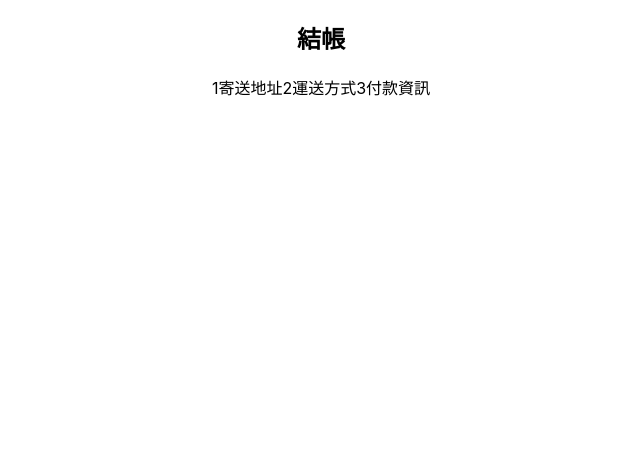
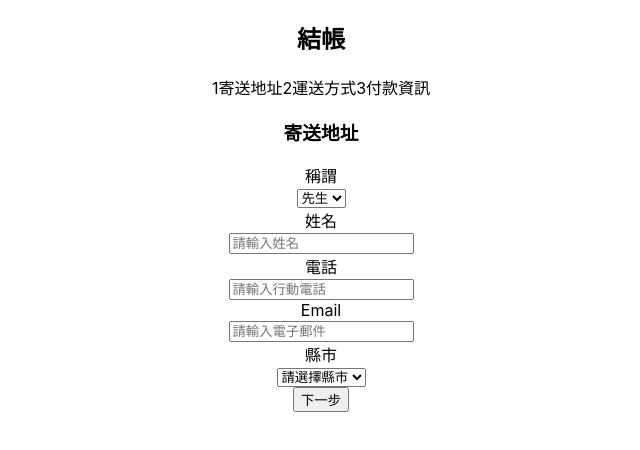
Before and after one commit to Yujie-liang/alpha-shop, a React (Create React App) app: page / in a window 1280 px wide. Shown: the top 450 px of the page, without its empty margins (319-959 px from the left). Built offline with nearby package versions, Linux system fonts and the light colour scheme.

Commit message:
build Step and ProgressControl components

```diff
--- a/src/App.js
+++ b/src/App.js
@@ -1,13 +1,16 @@
 import logo from './logo.svg';
 import './App.css';
 import StepProgress from './components/StepProgress/StepProgress.js';
-
+import Steps from './components/Step/Steps.js';
+import ProgressControl from './components/ProgressControl/ProgressControl.js';
 function App() {
   return (
     <div className="App">
       <main>
         <h2 class="register-title col col-12">結帳</h2>
         <StepProgress />
+        <Steps />
+        <ProgressControl />
       </main>
     </div>
   );
--- /dev/null
+++ b/src/components/ProgressControl/ProgressControl.js
@@ -0,0 +1,72 @@
+
+function Button({ direction, text, iconUrl }) {
+  return (
+    <button className={direction}>
+      {text}
+      <div data={iconUrl} className="cursor-point">
+      </div>
+    </button>
+  )
+}
+//上方div原本tag是object，object應該會指向下一頁，所以就變成了無限迴圈
+function ButtonGroup({ dataPhase, children }) {
+  return (
+    <section className="button-group col col-12" data-phase={dataPhase}>
+      {children}
+    </section>
+  )
+}
+
+
+
+export default function ProgressControl() {
+  return (
+    <section className="progress-control-container col col-lg-6 col-sm-12">
+      <ButtonGroup
+        dataPhase="address"
+      >
+        <Button
+          direction="next"
+          text="下一步"
+          iconUrl="./public/icons/right-arrow.svg"
+        />
+      </ButtonGroup>
+    </section>
+  )
+}
+
+// < !--progress - control-- >
+// < !--step1 -->
+//   <section class="progress-control-container col col-lg-6 col-sm-12">
+//     <section class="button-group col col-12" data-phase="address">
+//       <button class="next">
+//         下一步
+//         <object data="./public/icons/right-arrow.svg" class="cursor-point">
+//         </object>
+//       </button>
+//     </section>
+//     <!-- step2 -->
+//     <section class="button-group col col-12" data-phase="shipping">
+//       <button class="prev">
+//         <object data="./public/icons/left-arrow.svg" class="cursor-point">
+//         </object>
+//         上一步
+//       </button>
+//       <button class="next">
+//         下一步
+//         <object data="./public/icons/right-arrow.svg" class="cursor-point">
+//         </object>
+//       </button>
+//     </section>
+//     <!-- step3 -->
+//     <section class="button-group col col-12" data-phase="credit-card">
+//       <button class="prev">
+//         <object data="./public/icons/left-arrow.svg" class="cursor-point">
+//         </object>
+//         上一步
+//       </button>
+//       <button class="next">
+//         確認下單
+//       </button>
+//     </section>
+//   </section>
--- a/src/components/Step/Address.js
+++ b/src/components/Step/Address.js
@@ -1,111 +1,202 @@
-function formGroup({ formClass, label, children }){
-    return(
-        <div class="col col-12">
-            <div class={formClass}>
-            <div class="input-label">{label}</div>
-            {children}
+const titleOptions = [
+  { value: "mr", text: "先生" },
+  { value: "ms", text: "女士" },
+  { value: "mx", text: "不明" }
+]
+const cityOptions = [
+  { value: "", text: "請選擇縣市" },
+  { value: "KLU", text: "基隆市" },
+  { value: "TPH", text: "新北市" },
+  { value: "TPE", text: "臺北市" },
+  { value: "TYC", text: "桃園市" },
+  { value: "HSH", text: "新竹縣" },
+  { value: "HSC", text: "新竹市" },
+  { value: "MAC", text: "苗栗市" },
+  { value: "MAL", text: "苗栗縣" },
+  { value: "TXG", text: "臺中市" },
+  { value: "CWH", text: "彰化縣" },
+  { value: "CWS", text: "彰化市" },
+  { value: "NTC", text: "南投市" },
+  { value: "NTO", text: "南投縣" },
+  { value: "YLH", text: "雲林縣" },
+  { value: "CHY", text: "嘉義縣" },
+  { value: "CYI", text: "嘉義市" },
+  { value: "TNN", text: "臺南市" },
+  { value: "KHH", text: "高雄市" },
+  { value: "IUH", text: "屏東縣" },
+  { value: "PTS", text: "屏東市" },
+  { value: "ILN", text: "宜蘭縣" },
+  { value: "ILC", text: "宜蘭市" },
+  { value: "HWA", text: "花蓮縣" },
+  { value: "HWC", text: "花蓮市" },
+  { value: "TTC", text: "臺東市" },
+  { value: "TTT", text: "臺東縣" },
+  { value: "PEH", text: "澎湖縣" },
+  { value: "KMN", text: "金門縣" },
+  { value: "LNN", text: "連江縣" },
+]
+function width(lg, sm) {
+  return (
+    "input-group input-w-lg-" + { lg } + "input-w-sm-" + { sm }
+  )
+}
+
+function FromInput({ lg, sm, label, type, placeholder }) {
+  return (
+    <div className={width(lg, sm)}>
+      <div className="input-label">{label}</div>
+      <input type={type} placeholder={placeholder} />
+    </div>
+  )
+}
+function FormSelect({ lg, sm, label, required, options }) {
+  return (
+    <div class={width(lg, sm)}>
+      <div className="input-label">{label}</div>
+      <div className="select-container">
+        <select required={required}>
+          {options.map((option) => (
+            <option value={option.value}>{option.text}</option>
+          ))}
+        </select>
       </div>
     </div>
   )
 }
 
-function Step({ dataPhase, formTitle, children }){
-    return(
-    <form class="col col-12" data-phase={dataPhase}>
-        <h3 class="form-title">{formTitle}</h3>
-        <section class="form-body col col-12">
-        { children }
+function StepFrame({ dataPhase, formTitle, children }) {
+  return (
+    <form className="col col-12" data-phase={dataPhase}>
+      <h3 className="form-title">{formTitle}</h3>
+      <section className="form-body col col-12">
+        {children}
       </section>
     </form>
   )
 }
-function Step1(){
-    return
-}
-
-export default function Steps(){
+export default function Step1() {
   return (
-        <>
-            <Step
+    <StepFrame
       dataPhase="address"
       formTitle="寄送地址"
-
+    >
+      <div class="col col-12">
+        <FormSelect
+          lg="2"
+          sm="s1"
+          label="稱謂"
+          options={titleOptions}
+          required={false}
         />
-        </>
+        <FromInput
+          lg="4"
+          sm="s2"
+          label="姓名"
+          type="text"
+          placeholder="請輸入姓名"
+        />
+      </div>
+      <div class="col col-12">
+        <FromInput
+          lg="3"
+          sm="full"
+          label="電話"
+          type="tel"
+          placeholder="請輸入行動電話"
+        />
+        <FromInput
+          lg="3"
+          sm="full"
+          label="Email"
+          type="email"
+          placeholder="請輸入電子郵件"
+        />
+      </div>
+      <div class="col col-12">
+        <FormSelect
+          lg="2"
+          sm="full"
+          label="縣市"
+          options={cityOptions}
+          required={true}
+        />
+      </div>
+    </StepFrame>
   )
 }
 
-<form class="col col-12" data-phase="address">
-              <h3 class="form-title">寄送地址</h3>
-              <section class="form-body col col-12">
-                <div class="col col-12">
-                  <div class="input-group input-w-lg-2 input-w-sm-s1">
-                    <div class="input-label">稱謂</div>
-                    <div class="select-container">
-                      <select>
-                        <option value="mr" selected>先生</option>
-                        <option value="ms">女士</option>
-                        <option value="mx">不明</option>
-                      </select>
-                    </div>
-                  </div>
-                  <div class="input-group input-w-lg-4 input-w-sm-s2">
-                    <div class="input-label">姓名</div>
-                    <input type="text" placeholder="請輸入姓名" />
-                  </div>
-                </div>
-                <div class="col col-12">
-                  <div class="input-group input-w-lg-3 input-w-sm-full">
-                    <div class="input-label">電話</div>
-                    <input type="tel" placeholder="請輸入行動電話" />
-                  </div>
-                  <div class="input-group input-w-lg-3 input-w-sm-full">
-                    <div class="input-label">Email</div>
-                    <input type="email" placeholder="請輸入電子郵件" />
-                  </div>
-                </div>
-                <div class="col col-12">
-                  <div class="input-group input-w-lg-2 input-w-sm-full">
-                    <div class="input-label">縣市</div>
-                    <div class="select-container">
-                      <select required>
-                        <option value="">請選擇縣市</option>
-                        <option value="KLU">基隆市</option>
-                        <option value="TPH">新北市</option>
-                        <option value="TPE">臺北市</option>
-                        <option value="TYC">桃園市</option>
-                        <option value="HSH">新竹縣</option>
-                        <option value="HSC">新竹市</option>
-                        <option value="MAC">苗栗市</option>
-                        <option value="MAL">苗栗縣</option>
-                        <option value="TXG">臺中市</option>
-                        <option value="CWH">彰化縣</option>
-                        <option value="CWS">彰化市</option>
-                        <option value="NTC">南投市</option>
-                        <option value="NTO">南投縣</option>
-                        <option value="YLH">雲林縣</option>
-                        <option value="CHY">嘉義縣</option>
-                        <option value="CYI">嘉義市</option>
-                        <option value="TNN">臺南市</option>
-                        <option value="KHH">高雄市</option>
-                        <option value="IUH">屏東縣</option>
-                        <option value="PTS">屏東市</option>
-                        <option value="ILN">宜蘭縣</option>
-                        <option value="ILC">宜蘭市</option>
-                        <option value="HWA">花蓮縣</option>
-                        <option value="HWC">花蓮市</option>
-                        <option value="TTC">臺東市</option>
-                        <option value="TTT">臺東縣</option>
-                        <option value="PEH">澎湖縣</option>
-                        <option value="KMN">金門縣</option>
-                        <option value="LNN">連江縣</option>
-                      </select>
-                    </div>
-                  </div>
-                  <div class="input-group input-w-lg-4 input-w-sm-full">
-                    <div class="input-label">地址</div>
-                    <input type="text" placeholder="請輸入地址" />
-                  </div>
-                </div>
-              </section>
-            </form>
+
+// <form class="col col-12" data-phase="address">
+//   <h3 class="form-title">寄送地址</h3>
+//   <section class="form-body col col-12">
+//     <div class="col col-12">
+//       <div class="input-group input-w-lg-2 input-w-sm-s1">
+//         <div class="input-label">稱謂</div>
+//         <div class="select-container">
+//           <select>
+//             <option value="mr" selected>先生</option>
+//             <option value="ms">女士</option>
+//             <option value="mx">不明</option>
+//           </select>
+//         </div>
+//       </div>
+//       <div class="input-group input-w-lg-4 input-w-sm-s2">
+//         <div class="input-label">姓名</div>
+//         <input type="text" placeholder="請輸入姓名" />
+//       </div>
+//     </div>
+//     <div class="col col-12">
+//       <div class="input-group input-w-lg-3 input-w-sm-full">
+//         <div class="input-label">電話</div>
+//         <input type="tel" placeholder="請輸入行動電話" />
+//       </div>
+//       <div class="input-group input-w-lg-3 input-w-sm-full">
+//         <div class="input-label">Email</div>
+//         <input type="email" placeholder="請輸入電子郵件" />
+//       </div>
+//     </div>
+//     <div class="col col-12">
+//       <div class="input-group input-w-lg-2 input-w-sm-full">
+//         <div class="input-label">縣市</div>
+//         <div class="select-container">
+//           <select required>
+//             <option value="">請選擇縣市</option>
+//             <option value="KLU">基隆市</option>
+//             <option value="TPH">新北市</option>
+//             <option value="TPE">臺北市</option>
+//             <option value="TYC">桃園市</option>
+//             <option value="HSH">新竹縣</option>
+//             <option value="HSC">新竹市</option>
+//             <option value="MAC">苗栗市</option>
+//             <option value="MAL">苗栗縣</option>
+//             <option value="TXG">臺中市</option>
+//             <option value="CWH">彰化縣</option>
+//             <option value="CWS">彰化市</option>
+//             <option value="NTC">南投市</option>
+//             <option value="NTO">南投縣</option>
+//             <option value="YLH">雲林縣</option>
+//             <option value="CHY">嘉義縣</option>
+//             <option value="CYI">嘉義市</option>
+//             <option value="TNN">臺南市</option>
+//             <option value="KHH">高雄市</option>
+//             <option value="IUH">屏東縣</option>
+//             <option value="PTS">屏東市</option>
+//             <option value="ILN">宜蘭縣</option>
+//             <option value="ILC">宜蘭市</option>
+//             <option value="HWA">花蓮縣</option>
+//             <option value="HWC">花蓮市</option>
+//             <option value="TTC">臺東市</option>
+//             <option value="TTT">臺東縣</option>
+//             <option value="PEH">澎湖縣</option>
+//             <option value="KMN">金門縣</option>
+//             <option value="LNN">連江縣</option>
+//           </select>
+//         </div>
+//       </div>
+//       <div class="input-group input-w-lg-4 input-w-sm-full">
+//         <div class="input-label">地址</div>
+//         <input type="text" placeholder="請輸入地址" />
+//       </div>
+//     </div>
+//   </section>
+// </form>
--- a/src/components/Step/Steps.js
+++ b/src/components/Step/Steps.js
@@ -1,8 +1,6 @@
-
-export default function Steps(){
-    return(
-        <section class="form-container col col-12">
-
-        </section>
+import Step1 from './Address.js';
+export default function Steps() {
+    return (
+        <Step1 />
     )
 }
```
Lines whose indentation alone changed are shown as unchanged.
